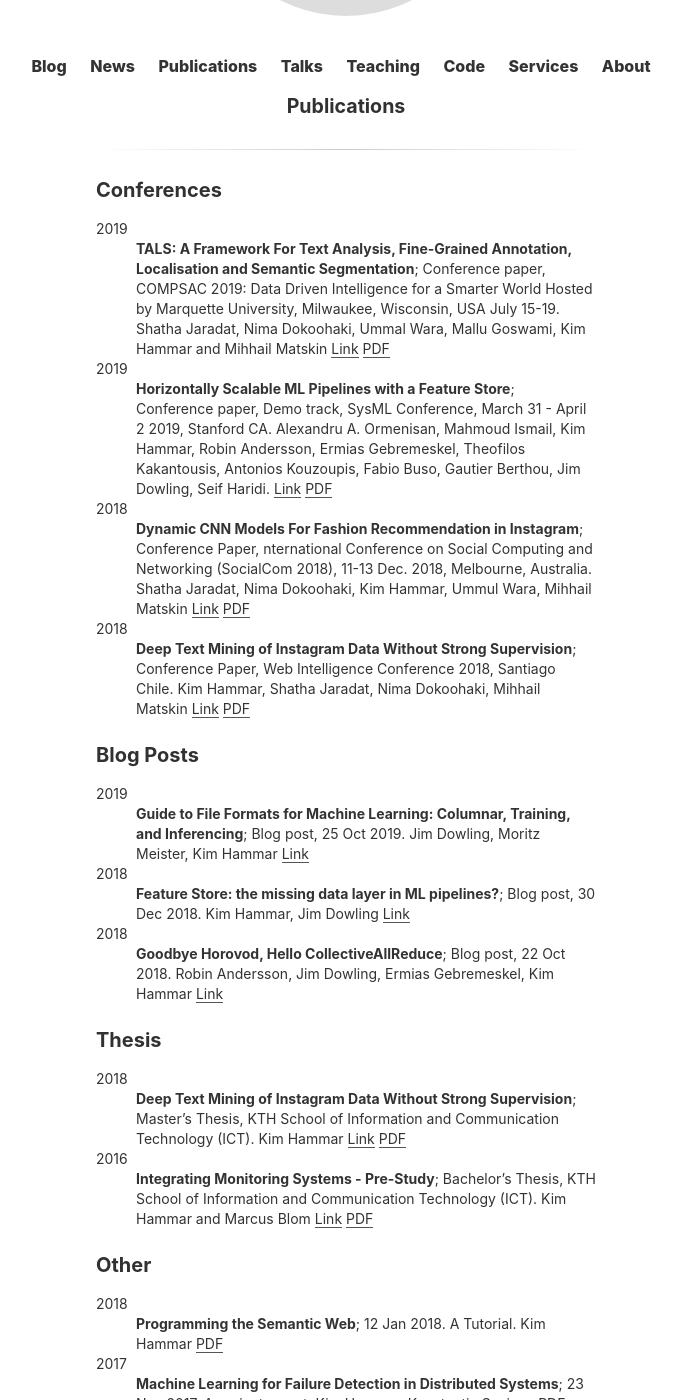
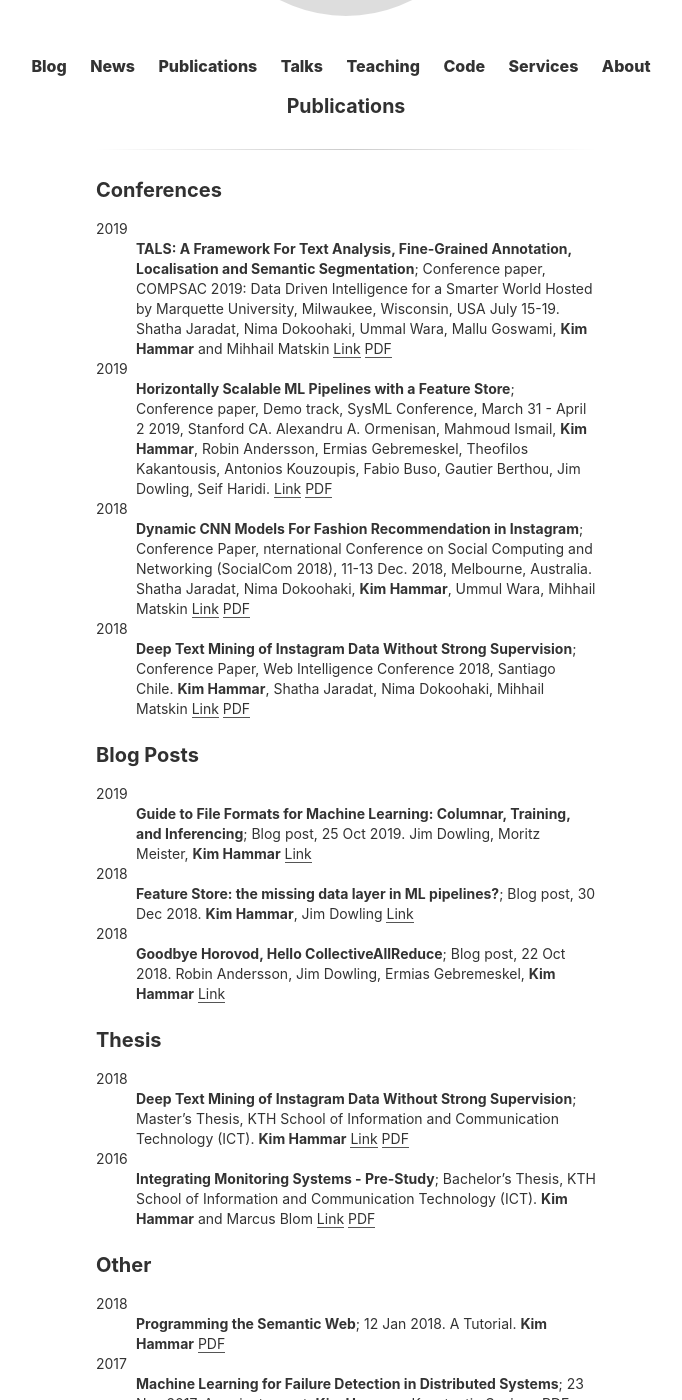
Before and after one commit to Limmen/Limmen.github.io, a Jekyll site: the page built from publications.md, in a window 1280 px wide and 1400 px high, scrolled down 314 px. Shown: the whole window, without its empty margins (294-976 px from the left). Built offline with Jekyll 4.4.1, drawn with Linux system fonts in a browser that asks for light colours; some of the changed text lies outside the part shown.

```diff
--- a/publications.md
+++ b/publications.md
@@ -7,27 +7,27 @@ title: Publications
 
 2019
 :   **TALS: A Framework For Text Analysis, Fine-Grained Annotation, Localisation and Semantic Segmentation**; Conference paper, COMPSAC 2019: Data Driven Intelligence for a Smarter World Hosted by Marquette University, Milwaukee, Wisconsin, USA July 15-19.
-    Shatha Jaradat, Nima Dokoohaki, Ummal Wara, Mallu Goswami, Kim Hammar and
+    Shatha Jaradat, Nima Dokoohaki, Ummal Wara, Mallu Goswami, **Kim Hammar** and
 Mihhail Matskin
 	[Link](https://ieeexplore.ieee.org/document/8754470)
 	[PDF](/assets/papers/tals.pdf)
 
 2019
 :   **Horizontally Scalable ML Pipelines with a Feature Store**; Conference paper, Demo track, SysML Conference, March 31 - April 2 2019, Stanford CA.
-    Alexandru A. Ormenisan, Mahmoud Ismail, Kim Hammar, Robin Andersson, Ermias Gebremeskel, Theofilos Kakantousis, Antonios Kouzoupis, Fabio Buso, Gautier Berthou, Jim Dowling, Seif Haridi.
+    Alexandru A. Ormenisan, Mahmoud Ismail, **Kim Hammar**, Robin Andersson, Ermias Gebremeskel, Theofilos Kakantousis, Antonios Kouzoupis, Fabio Buso, Gautier Berthou, Jim Dowling, Seif Haridi.
 	[Link](https://www.sysml.cc/doc/2019/demo_7.pdf)
 	[PDF](/assets/papers/sysml_featurestore.pdf)
 
 
 2018
 :   **Dynamic CNN Models For Fashion Recommendation in Instagram**; Conference Paper, nternational Conference on Social Computing and Networking (SocialCom 2018), 11-13 Dec. 2018, Melbourne, Australia.
-	Shatha Jaradat, Nima Dokoohaki, Kim Hammar, Ummul Wara, Mihhail Matskin
+	Shatha Jaradat, Nima Dokoohaki, **Kim Hammar**, Ummul Wara, Mihhail Matskin
 	[Link](http://kth.diva-portal.org/smash/record.jsf?pid=diva2%3A1319767&dswid=2781)
 	[PDF](/assets/papers/dynamic_cnn.pdf)
 
 2018
 :   **Deep Text Mining of Instagram Data Without Strong Supervision**; Conference Paper, Web Intelligence Conference 2018, Santiago Chile.
-    Kim Hammar, Shatha Jaradat, Nima Dokoohaki, Mihhail Matskin
+    **Kim Hammar**, Shatha Jaradat, Nima Dokoohaki, Mihhail Matskin
 	[Link](https://ieeexplore.ieee.org/document/8609589)
 	[PDF](/assets/papers/deep_text_mining_wi18.pdf)
 
@@ -35,17 +35,17 @@ Mihhail Matskin
 
 2019
 :   **Guide to File Formats for Machine Learning: Columnar, Training, and Inferencing**; Blog post, 25 Oct 2019.
-	Jim Dowling, Moritz Meister, Kim Hammar
+	Jim Dowling, Moritz Meister, **Kim Hammar**
 	[Link](https://www.logicalclocks.com/blog/guide-to-file-formats-for-machine-learning-with-feature-store)
 
 2018
 :   **Feature Store: the missing data layer in ML pipelines?**; Blog post, 30 Dec 2018.
-	Kim Hammar, Jim Dowling
+	**Kim Hammar**, Jim Dowling
 	[Link](https://www.logicalclocks.com/blog/feature-store-the-missing-data-layer-in-ml-pipelines)
 
 2018
 :   **Goodbye Horovod, Hello CollectiveAllReduce**; Blog post, 22 Oct 2018.
-	Robin Andersson, Jim Dowling, Ermias Gebremeskel, Kim Hammar
+	Robin Andersson, Jim Dowling, Ermias Gebremeskel, **Kim Hammar**
 	[Link](https://www.logicalclocks.com/blog/goodbye-horovod-hello-collectiveallreduce)
 
 
@@ -53,13 +53,13 @@ Mihhail Matskin
 
 2018
 :   **Deep Text Mining of Instagram Data Without Strong Supervision**; Master's Thesis, KTH School of Information and Communication Technology (ICT).
-	Kim Hammar
+	**Kim Hammar**
 	[Link](http://kth.diva-portal.org/smash/record.jsf?aq2=%5B%5B%5D%5D&c=15&af=%5B%5D&searchType=LIST_LATEST&sortOrder2=title_sort_asc&query=&language=sv&pid=diva2%3A1222945&aq=%5B%5B%5D%5D&sf=all&aqe=%5B%5D&sortOrder=author_sort_asc&onlyFullText=false&noOfRows=50&dswid=-989)
 	[PDF](/assets/papers/master_thesis.pdf)
 
 2016
 :   **Integrating Monitoring Systems - Pre-Study**; Bachelor's Thesis, KTH School of Information and Communication Technology (ICT).
-	Kim Hammar and Marcus Blom
+	**Kim Hammar** and Marcus Blom
 	[Link](http://kth.diva-portal.org/smash/record.jsf?pid=diva2%3A955069&dswid=7067)
 	[PDF](/assets/papers/bachelor_thesis.pdf)
 
@@ -68,26 +68,26 @@ Mihhail Matskin
 
 2018
 :   **Programming the Semantic Web**; 12 Jan 2018. A Tutorial.
-	Kim Hammar
+	**Kim Hammar**
 	[PDF](/assets/papers/programming_semweb.pdf)
 
 2017
 :   **Machine Learning for Failure Detection in Distributed Systems**; 23 Nov 2017. A project report.
-	Kim Hammar, Konstantin Sozinov
+	**Kim Hammar**, Konstantin Sozinov
 	[PDF](/assets/papers/mlfd.pdf)
 
 2017
 :   **Mobile Communications**; 2 Jul 2017. A project report.
-	Kim Hammar
+	**Kim Hammar**
 	[PDF](/assets/papers/mobile_communication.pdf)
 
 2017
 :   **Conflict free p2p replicated datatypes**; 22 May 2017. A project report.
-	Kim Hammar, Maxime Dufour
+	**Kim Hammar**, Maxime Dufour
 	[PDF](/assets/papers/p2p_crdt_logoot.pdf)
 
 
 2017
 :   **Linearizable Key-Value Store**; 12 Mar 2017. A project report.
-	Kim Hammar, Konstantin Sozinov
+	**Kim Hammar**, Konstantin Sozinov
 	[PDF](/assets/papers/lin_key_value.pdf)
```
